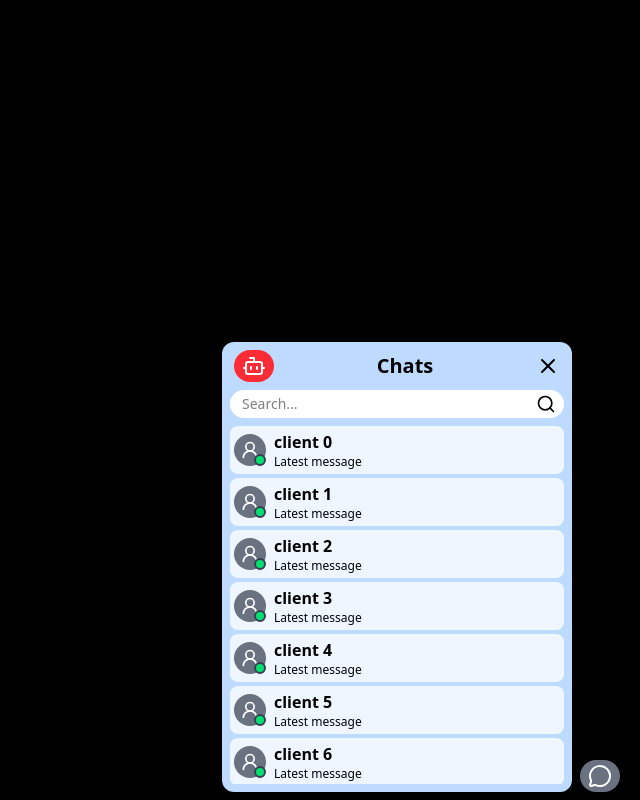
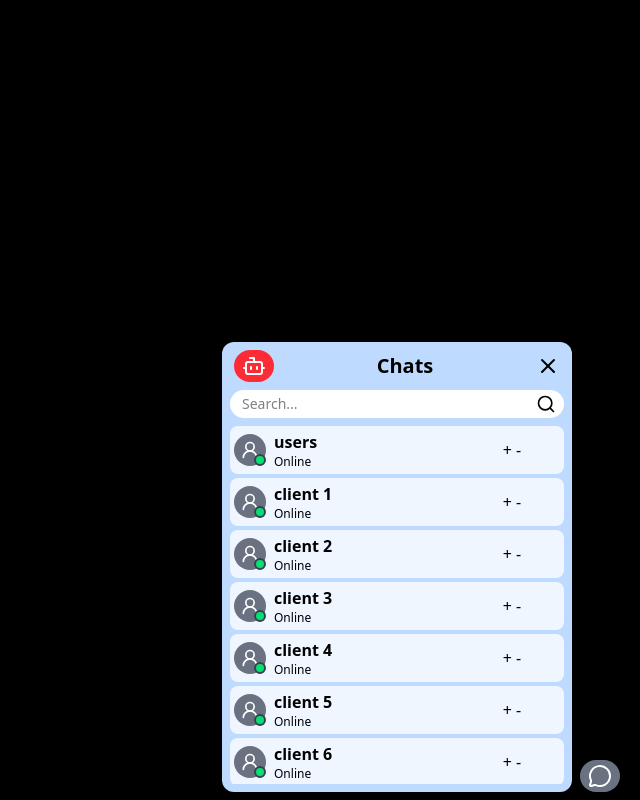
Before and after one commit to sachhyam2002s/popup-chat-widget, a React (Vite) app: page / in a window 1280 px wide. Both pictures are taken after a click on the button 1240 px from the left and 776 px from the top of the page. Shown: the whole page, without its empty margins (640-1280 px from the left). Built offline with nearby package versions, Linux system fonts and the light colour scheme.

Commit message:
unseeen message highlighted

```diff
--- a/public/users.json
+++ b/public/users.json
@@ -1,14 +1,14 @@
 {
     "users": [
-        "client 0",
+        "users",
         "client 1",
         "client 2",
         "client 3",
         "client 4",
         "client 5",
         "client 6",
-        "client 7",
-        "client 8",
+        "Client 7",
+        "Sakshyam",
         "client 9",
         "client 10"
     ]
--- a/src/App.jsx
+++ b/src/App.jsx
@@ -1,4 +1,4 @@
-import React, { useEffect, useState } from 'react'
+import { useEffect, useState } from 'react'
 import {MessageCircle} from 'lucide-react'
 import ChatList from './Components/ChatList'
 
--- a/src/Components/ChatList.jsx
+++ b/src/Components/ChatList.jsx
@@ -21,7 +21,7 @@ function ChatList(props) {
   console.log(names)
 
   const searchedName = names.filter(name =>
-    name.includes(searchResult)
+    name.toLowerCase().includes(searchResult.toLowerCase())
   )
 
   return (
--- a/src/Components/User.jsx
+++ b/src/Components/User.jsx
@@ -2,7 +2,28 @@ import {User2} from 'lucide-react'
 import { useState } from 'react';
 
 function User(props) {
-    const [isActive, setIsActive] = useState(true)
+  const [isActive, setIsActive] = useState(true)
+  const [msgCount, setMsgCount] = useState(0)
+  const [isUnseenMsg, setIsUnseenMsg] = useState(false)
+  const add = () => {
+    if (msgCount < 10) {
+      setMsgCount(msgCount + 1)
+      setIsUnseenMsg(true)
+    }
+  }
+  const remove = () => {
+    if (msgCount > 0) {
+      setMsgCount(msgCount - 1)
+      if (msgCount -1 === 0){
+        setIsUnseenMsg(false)
+      }
+    }
+  }
+  const handleUnseenMsg = (e) => {
+    setMsgCount(0)
+    setIsUnseenMsg(false)
+  }
+
   return (
     <div onClick={props.onClick} className='flex p-2 md:p-1 gap-2 items-center bg-blue-50 rounded-lg cursor-pointer'>
         <div className='relative'>
@@ -11,9 +32,22 @@ function User(props) {
             </div>
           <button onClick={(e) => {e.stopPropagation(); setIsActive(prev => !prev)}} className={`absolute bottom-0 right-0 w-4 h-4 md:w-3 md:h-3 rounded-full ${isActive ? 'bg-green-400' : 'bg-gray-300'} border-2 border-gray-700`}></button>
         </div>
-        <div className='flex flex-col w-full'>
-            <p className='text-md font-semibold'>{props.username}</p>
-            <p className='text-xs'>Latest message</p>
+        <div className='flex w-full relative items-center'>
+          <div className='w-[80%]'>
+            <p className={`text-md font-semibold ${isUnseenMsg ? 'text-blue-300': 'text-black'}`}>{props.username}</p>
+            <p className={`text-xs`}>
+              {isActive ? 'Online' : 'Offline'}
+            </p>
+          </div>
+          <div className='flex gap-1'>
+            <button onClick={(e) => {e.stopPropagation(); add()}}>+</button>
+            <button onClick={(e) => {e.stopPropagation(); remove()}}>-</button>
+          </div>
+          {msgCount >=1 && (
+            <div className='absolute right-0 border-1 border-red-300 rounded-full w-4 h-4 bg-red-300 text-xs flex items-center justify-center font-semibold' value={msgCount} onClick={(e) => {e.stopPropagation(); handleUnseenMsg(e)}}>
+            {msgCount}
+          </div>
+          )}
         </div>
     </div>
   )
```
